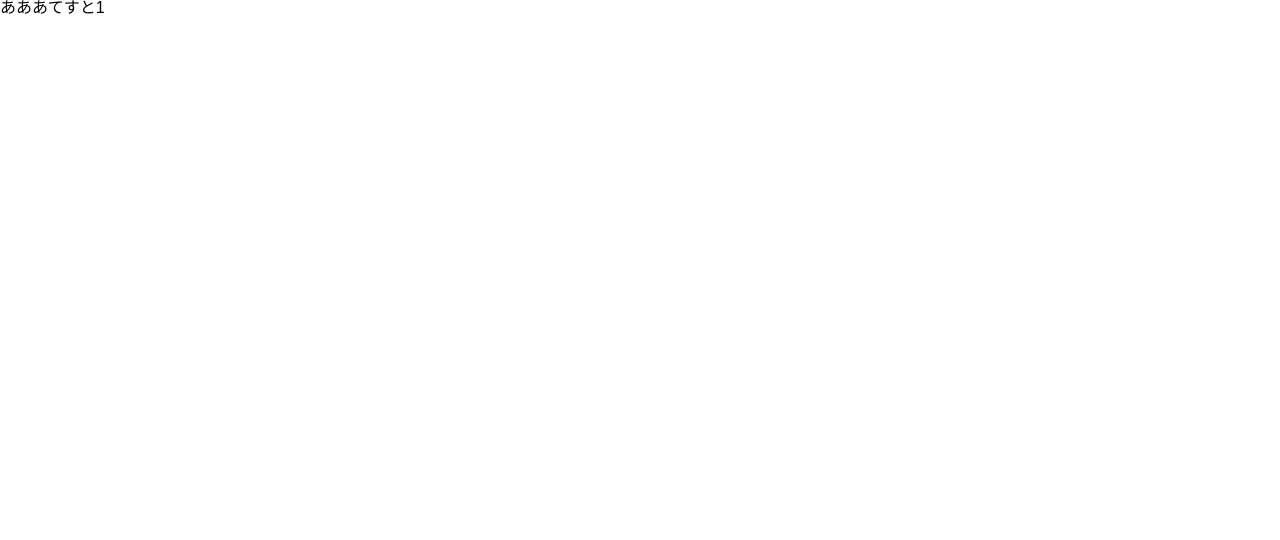
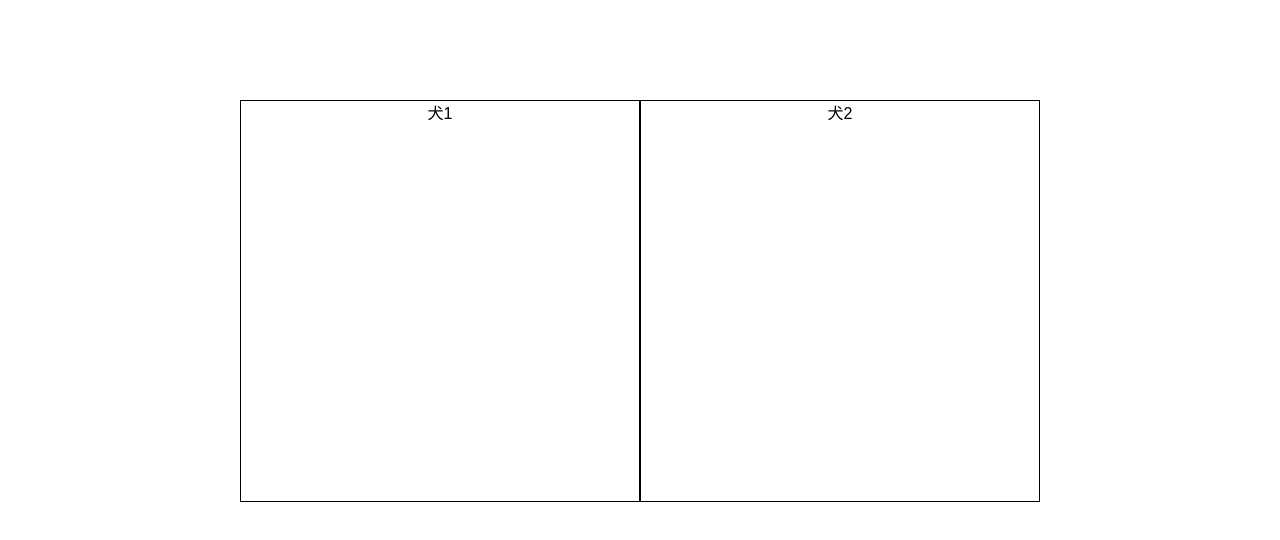
Before and after one commit to kf07/react, a React (Create React App) app: page / in a window 1280 px wide. Shown: the top 540 px of the page. Built offline with nearby package versions, Linux system fonts and the light colour scheme.

Commit message:
仮style 子から親にイベント渡す

```diff
--- a/src/App.js
+++ b/src/App.js
@@ -1,24 +1,37 @@
 import React, {Component} from 'react';
+import './style.css';
 
 class App extends Component {
     constructor(props) {
         super(props);
         this.state = {
             names: [
-                {name: 'てすと1', id: 0},
-                {name: 'てすと2', id: 1},
-                {name: 'てすと3', id: 2},
-                {name: 'てすと4', id: 3},
-                {name: 'てすと5', id: 4},
-                {name: 'てすと6', id: 5},
+                {name: '犬1', id: 0},
+                {name: '犬2', id: 1},
+                {name: '犬3', id: 2},
+                {name: '犬4', id: 3},
+                {name: '犬5', id: 4},
+                {name: '犬6', id: 5},
+                {name: '犬7', id: 6},
+                {name: '犬8', id: 7},
+                {name: '犬9', id: 8},
+                {name: '犬10', id: 9},
+                {name: '犬11', id: 10},
+                {name: '犬12', id: 11},
+                {name: '犬13', id: 12},
+                {name: '犬14', id: 13},
+                {name: '犬15', id: 14},
             ],
         }
+    }
+    alertEvent(){
+        alert('aaa')
     }
 
     render() {
         return (
             <div>
-                <NameList names={this.state.names}/>
+                <NameList names={this.state.names} handleClick={this.handleClick} />
             </div>
         );
     }
@@ -27,26 +40,55 @@ class App extends Component {
 class NameList extends Component {
     constructor(props) {
         super(props);
+        this.state = {
+            count: 0,
+        };
         this.handleClick = this.handleClick.bind(this);
     }
 
-    handleClick() {
-        alert('ok')
+    handleClick(){
+            console.log('aaa')
     }
 
-
     render() {
+        const list = [];
+        let count = this.state.count;
+        for (let i = 0; i < 2; i++) {
+            list.push(
+                <NameItem count={count} name={this.props.names} handleClick={this.handleClick} />
+            );
+            count++;
+        }
         return (
-            <ul>
-                <NameItem name={this.props.names} handleClick={this.handleClick} />
+            <ul className="select_list">
+                {list}
             </ul>
         )
     }
 }
 
-const NameItem = (props) => (
-    <li onClick={props.handleClick}>あああ{props.name[0].name}</li>
-);
+// const NameItem = (props) => (
+//     <li onClick={props.handleClick} className="select_list_item"><span className="item_text">{props.name[props.count].name}</span> </li>
+// );
 
+class NameItem extends Component {
+    constructor(props){
+        super(props);
+        this.state = {
+            selectItem : '',
+        };
+    }
+    //
+    // handleClick(e){
+    //     const select = e.target.getAttribute('data-number');
+    //     console.log(select)
+    // }
+
+    render() {
+        return(
+            <li onClick={this.props.handleClick} className="select_list_item" data-number={[this.props.count]}><span className="item_text">{this.props.name[this.props.count].name}</span> </li>
+        )
+    }
+}
 
 export default App;
--- /dev/null
+++ b/src/style.css
@@ -0,0 +1,19 @@
+.select_list {
+    display: flex;
+    width: 800px;
+    margin: auto;
+    padding: 100px 0 0;
+}
+
+.select_list_item {
+    width: 400px;
+    text-align: center;
+    border: 1px solid #000;
+    min-height: 400px;
+    cursor: pointer;
+}
+
+.item_text {
+    padding: 5px;
+    display: block;
+}
```
